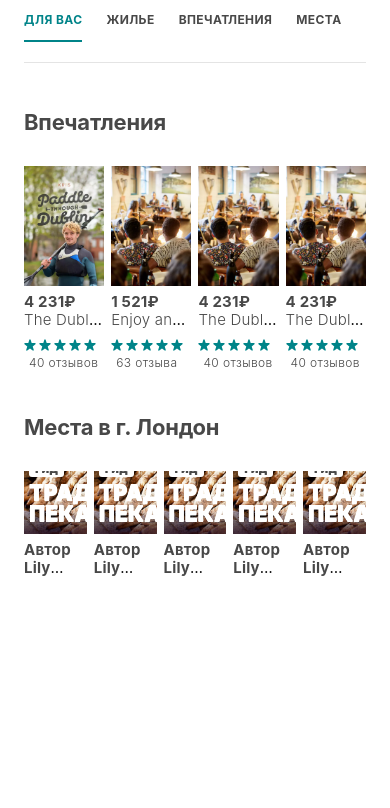
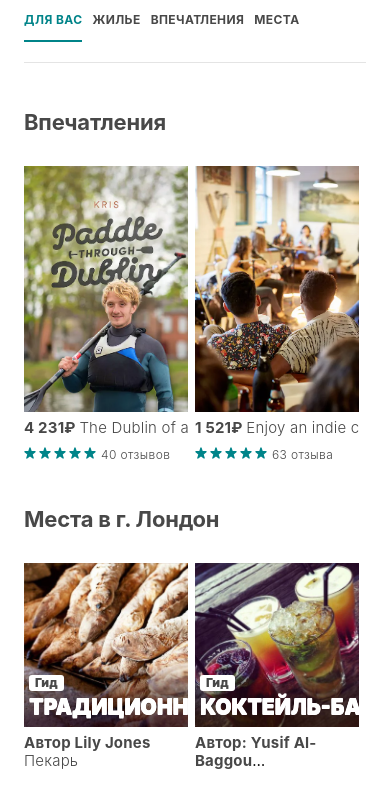
Before and after one commit to galina-prokofeva/test-assignment, a website: page index.html in a window 390 px wide. Drawn offline with Linux system fonts and the light colour scheme.

Commit message:
responsive

```diff
--- a/assets/styles/scss/modules/module-inner_page.scss
+++ b/assets/styles/scss/modules/module-inner_page.scss
@@ -83,7 +83,7 @@
 	&__item-name {
 		margin: 7px 0;
 		line-height: 18px;
-	    max-height: 36px;
+	    max-height: 37px;
 	    overflow: hidden;
 	    text-overflow: ellipsis;
 	    display: -webkit-box;
@@ -177,11 +177,11 @@
 		bottom: 0;
 		box-sizing: border-box;
 		padding: 10px 5px;
+		pointer-events: none;
 	}
 
 	.caption-tag {
 
-		a {
 		font-size: 12px;
 		line-height: 16px;
 		color: #484848;
@@ -191,26 +191,55 @@
 	    border-radius: 3px;
 	    background: #fff;
 	    margin: 0 0 5px 0;
-		    width: auto;
-		    height: auto;
-		    text-decoration: none;
 	    font-weight: 900;
-		}
+
 	}
 
 	.caption-heading {
-		a {
+
 		font-size: 21px;
 	    font-weight: 900;
 	    line-height: 21px;
 	    color: #fff;
 	    text-shadow: 0px 0.5px, 0.5px 0px, 0.5px 0.5px;
-		    display: inline-block;
-	    	vertical-align: top;
+	    display: block;
     	text-transform: uppercase;
-	    	width: auto;
-	    	height: auto;
-	    	text-decoration: none;
+	}
+}
+
+@media screen and (max-width: 800px) {
+	.catalogue {
+
+		&__items {
+			width: 100%;
+		    overflow-x: scroll;
+		    overflow-y: hidden;
+		    white-space: nowrap;
+		    word-wrap: normal;
+		}
+
+		&__item {
+			width: 48%;
+
+			&.-square {
+				width: 48%;
+			}
+		}
+
+		&__item-image {
+			max-height: 498px;
+		}
+
+		&__item-author {
+			white-space: normal;
 		}
 	}
 }
+
+@media screen and (max-width: 420px) {
+	.catalogue {
+		&__tab-label {
+			margin-right: 10px;
+		}
+	}
+}
--- a/index.html
+++ b/index.html
@@ -105,12 +105,12 @@
                                         <div class="catalogue__item">
                                             <div class="catalogue__item-image">
                                                 <a href="">
-                                                    <img src="assets/images/catalogue-item2.jpg" alt="" title="" />
+                                                    <img src="assets/images/catalogue-item3.jpg" alt="" title="" />
                                                 </a>
                                             </div>
                                             <div class="catalogue__item-name">
-                                                <span class="catalogue__item-price">4 231&#8381; </span>
-                                                <a href="">The Dublin of adventurous locals</a>
+                                                <span class="catalogue__item-price">1 523&#8381; </span>
+                                                <a href="">Walk above the Hollywood Sign w stories & photos - Top Rated</a>
                                             </div>
                                             <div class="catalogue__item-rating">
                                                 <span class="catalogue__item-stars">
@@ -130,18 +130,18 @@
                                                         <svg viewBox="0 0 1000 1000" role="presentation" aria-hidden="true" focusable="false" style="display: block; fill: currentcolor; height: 1em; width: 1em;"><path d="M971.5 379.5c9 28 2 50-20 67L725.4 618.6l87 280.1c11 39-18 75-54 75-12 0-23-4-33-12l-226.1-172-226.1 172.1c-25 17-59 12-78-12-12-16-15-33-8-51l86-278.1L46.1 446.5c-21-17-28-39-19-67 8-24 29-40 52-40h280.1l87-278.1c7-23 28-39 52-39 25 0 47 17 54 41l87 276.1h280.1c23.2 0 44.2 16 52.2 40z"></path></svg>
                                                     </span>
                                                 </span>
-                                                <a href="">40 отзывов</a>
+                                                <a href="">590 отзывов</a>
                                             </div>
                                         </div>
                                         <div class="catalogue__item">
                                             <div class="catalogue__item-image">
                                                 <a href="">
-                                                    <img src="assets/images/catalogue-item2.jpg" alt="" title="" />
+                                                    <img src="assets/images/catalogue-item4.jpg" alt="" title="" />
                                                 </a>
                                             </div>
                                             <div class="catalogue__item-name">
-                                                <span class="catalogue__item-price">4 231&#8381; </span>
-                                                <a href="">The Dublin of adventurous locals</a>
+                                                <span class="catalogue__item-price">5 299&#8381; </span>
+                                                <a href="">Surf with an out-and-proud local</a>
                                             </div>
                                             <div class="catalogue__item-rating">
                                                 <span class="catalogue__item-stars">
@@ -161,7 +161,7 @@
                                                         <svg viewBox="0 0 1000 1000" role="presentation" aria-hidden="true" focusable="false" style="display: block; fill: currentcolor; height: 1em; width: 1em;"><path d="M971.5 379.5c9 28 2 50-20 67L725.4 618.6l87 280.1c11 39-18 75-54 75-12 0-23-4-33-12l-226.1-172-226.1 172.1c-25 17-59 12-78-12-12-16-15-33-8-51l86-278.1L46.1 446.5c-21-17-28-39-19-67 8-24 29-40 52-40h280.1l87-278.1c7-23 28-39 52-39 25 0 47 17 54 41l87 276.1h280.1c23.2 0 44.2 16 52.2 40z"></path></svg>
                                                     </span>
                                                 </span>
-                                                <a href="">40 отзывов</a>
+                                                <a href="">50 отзывов</a>
                                             </div>
                                         </div>
                                     </div>
@@ -175,8 +175,8 @@
                                                     <img src="assets/images/catalogue-item-square1.jpg" alt="" title="" />
                                                 </a>
                                                 <div class="caption-overlay">
-                                                    <span class="caption-tag"><a href="">Гид</a></span>
-                                                    <span class="caption-heading"><a href="">Традиционные пекарни</a></span>
+                                                    <span class="caption-tag">Гид</span>
+                                                    <span class="caption-heading">Традиционные пекарни</span>
                                                 </div>
                                             </div>
                                             <div class="catalogue__item-name">
@@ -187,61 +187,61 @@
                                          <div class="catalogue__item -square">
                                             <div class="catalogue__item-image">
                                                 <a href="">
-                                                    <img src="assets/images/catalogue-item-square1.jpg" alt="" title="" />
+                                                    <img src="assets/images/catalogue-item-square2.jpg" alt="" title="" />
                                                 </a>
                                                 <div class="caption-overlay">
-                                                    <span class="caption-tag"><a href="">Гид</a></span>
-                                                    <span class="caption-heading"><a href="">Традиционные пекарни</a></span>
+                                                    <span class="caption-tag">Гид</span>
+                                                    <span class="caption-heading">Коктейль-бары</span>
                                                 </div>
                                             </div>
                                             <div class="catalogue__item-name">
-                                                <span class="catalogue__item-author"><a href="">Автор Lily Jones</a></span>
-                                                <a href="">Пекарь</a>
+                                                <span class="catalogue__item-author"><a href="">Автор: Yusif Al-Baggou</a></span>
+                                                <a href="">Главный бармен</a>
                                             </div>
                                         </div>
                                          <div class="catalogue__item -square">
                                             <div class="catalogue__item-image">
                                                 <a href="">
-                                                    <img src="assets/images/catalogue-item-square1.jpg" alt="" title="" />
+                                                    <img src="assets/images/catalogue-item-square3.jpg" alt="" title="" />
                                                 </a>
                                                 <div class="caption-overlay">
-                                                    <span class="caption-tag"><a href="">Гид</a></span>
-                                                    <span class="caption-heading"><a href="">Традиционные пекарни</a></span>
+                                                    <span class="caption-tag">Гид</span>
+                                                    <span class="caption-heading">Где покататься на скейте</span>
                                                 </div>
                                             </div>
                                             <div class="catalogue__item-name">
-                                                <span class="catalogue__item-author"><a href="">Автор Lily Jones</a></span>
-                                                <a href="">Пекарь</a>
+                                                <span class="catalogue__item-author"><a href="">Автор: Savannah Stacey Keenan</a></span>
+                                                <a href="">Скейтбордист</a>
                                             </div>
                                         </div>
                                          <div class="catalogue__item -square">
                                             <div class="catalogue__item-image">
                                                 <a href="">
-                                                    <img src="assets/images/catalogue-item-square1.jpg" alt="" title="" />
+                                                    <img src="assets/images/catalogue-item-square4.jpg" alt="" title="" />
                                                 </a>
                                                 <div class="caption-overlay">
-                                                    <span class="caption-tag"><a href="">Гид</a></span>
-                                                    <span class="caption-heading"><a href="">Традиционные пекарни</a></span>
+                                                    <span class="caption-tag">Гид</span>
+                                                    <span class="caption-heading">Литературный Лондон</span>
                                                 </div>
                                             </div>
                                             <div class="catalogue__item-name">
-                                                <span class="catalogue__item-author"><a href="">Автор Lily Jones</a></span>
-                                                <a href="">Пекарь</a>
+                                                <span class="catalogue__item-author"><a href="">Автор: Polina Kalinina</a></span>
+                                                <a href="">Директор театра</a>
                                             </div>
                                         </div>
                                          <div class="catalogue__item -square">
                                             <div class="catalogue__item-image">
                                                 <a href="">
-                                                    <img src="assets/images/catalogue-item-square1.jpg" alt="" title="" />
+                                                    <img src="assets/images/catalogue-item-square5.jpg" alt="" title="" />
                                                 </a>
                                                 <div class="caption-overlay">
-                                                    <span class="caption-tag"><a href="">Гид</a></span>
-                                                    <span class="caption-heading"><a href="">Традиционные пекарни</a></span>
+                                                    <span class="caption-tag">Гид</span>
+                                                    <span class="caption-heading">Магазины виниловых пластинок</span>
                                                 </div>
                                             </div>
                                             <div class="catalogue__item-name">
-                                                <span class="catalogue__item-author"><a href="">Автор Lily Jones</a></span>
-                                                <a href="">Пекарь</a>
+                                                <span class="catalogue__item-author"><a href="">Автор: Bradley Zero Phillip</a></span>
+                                                <a href="">Диджей</a>
                                             </div>
                                         </div>
                                     </div>
```
Also changed, not shown: assets/images/catalogue-item-square2.jpg (added), assets/images/catalogue-item-square3.jpg (added), assets/images/catalogue-item-square4.jpg (added), assets/images/catalogue-item-square5.jpg (added), assets/images/catalogue-item3.jpg (added), assets/images/catalogue-item4.jpg (added), assets/styles/app.css. Lines whose indentation alone changed are shown as unchanged.
